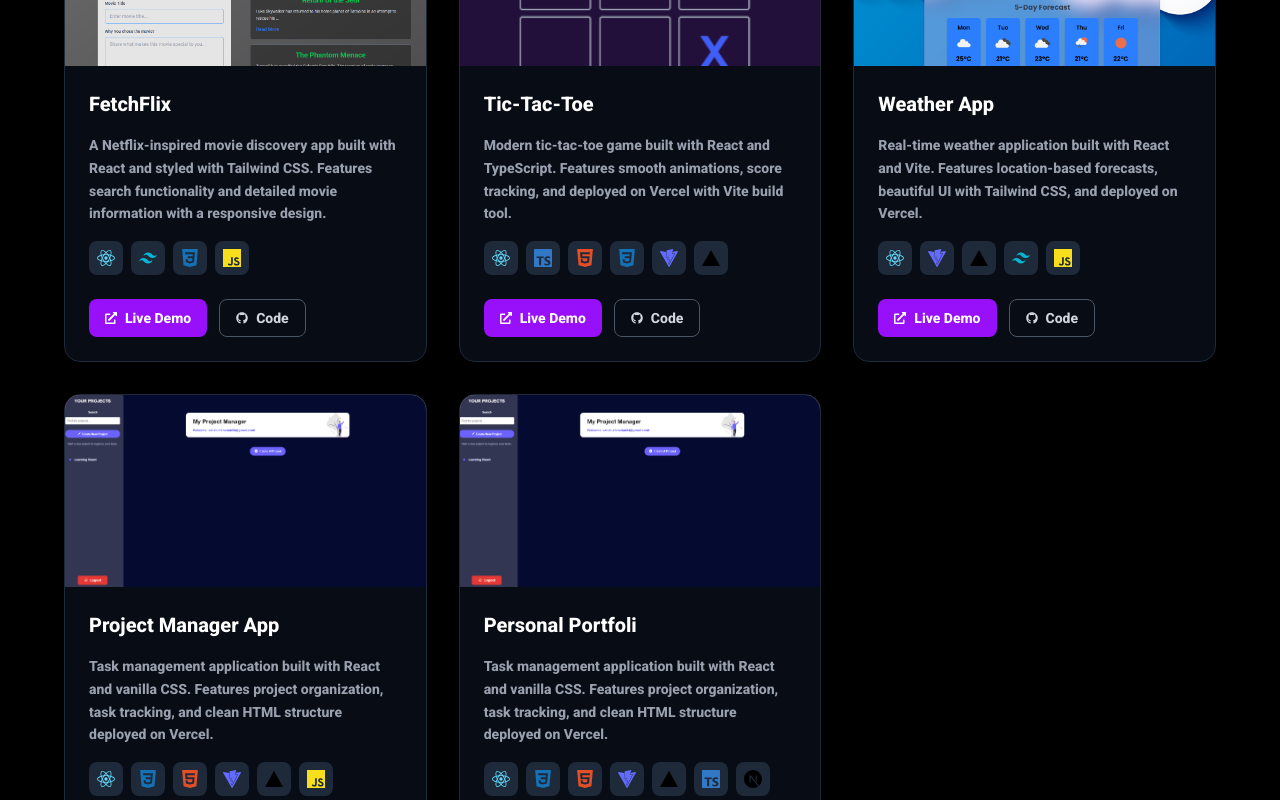
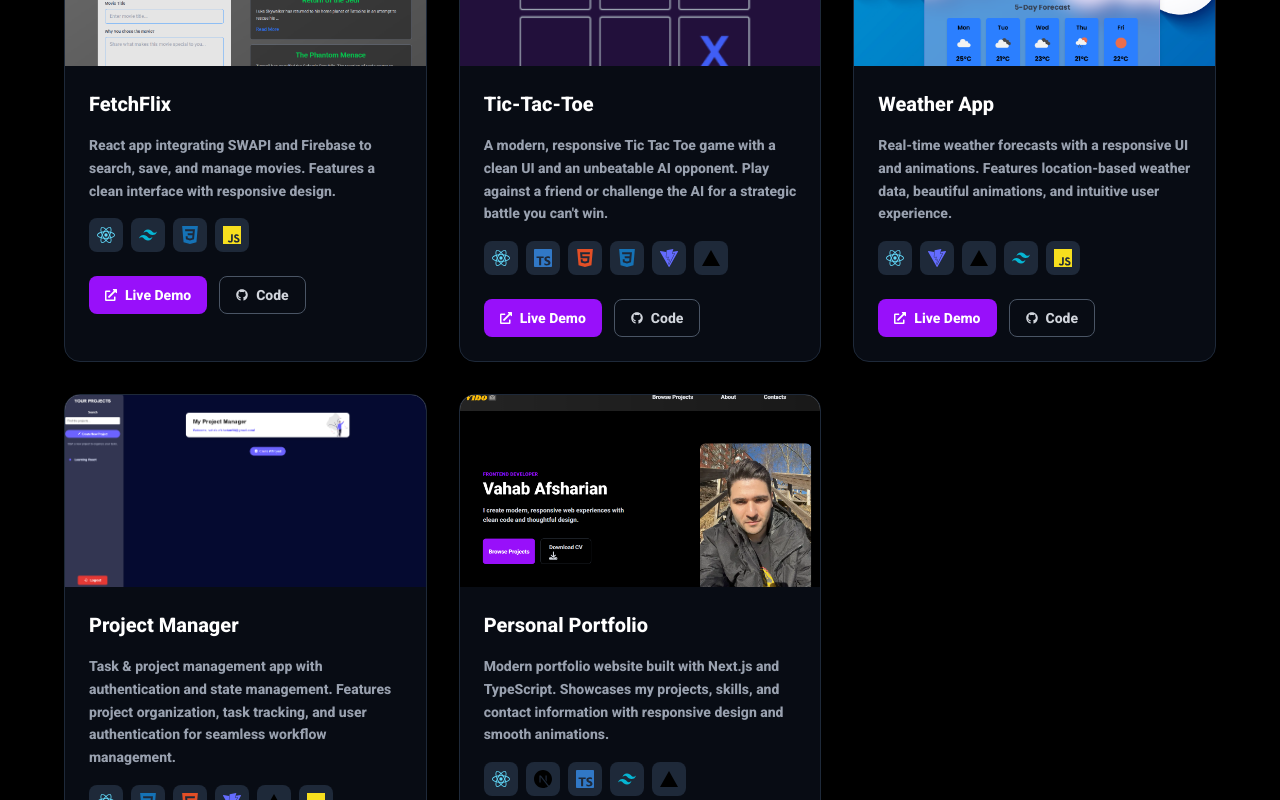
Before and after one commit to viboverse/my-personal-portfolio, a Next.js app: page /projects in a window 1280 px wide. Shown: the part 460-1260 px from the top of the page. Built offline with nearby package versions, Linux system fonts and the light colour scheme.

Commit message:
Add project images and description

```diff
--- a/src/app/projects/page.tsx
+++ b/src/app/projects/page.tsx
@@ -17,7 +17,7 @@ export default function ProjectsPage() {
          id: 1,
          title: "FetchFlix",
          description:
-            "A Netflix-inspired movie discovery app built with React and styled with Tailwind CSS. Features search functionality and detailed movie information with a responsive design.",
+            "React app integrating SWAPI and Firebase to search, save, and manage movies. Features a clean interface with responsive design.",
          image: "/projects/fetchflix.png",
          demoUrl: "https://fetch-movie-app.vercel.app/",
          githubUrl:
@@ -28,7 +28,7 @@ export default function ProjectsPage() {
          id: 2,
          title: "Tic-Tac-Toe",
          description:
-            "Modern tic-tac-toe game built with React and TypeScript. Features smooth animations, score tracking, and deployed on Vercel with Vite build tool.",
+            "A modern, responsive Tic Tac Toe game with a clean UI and an unbeatable AI opponent. Play against a friend or challenge the AI for a strategic battle you can't win.",
          image: "/projects/tic-tac-toe.png",
          demoUrl: "https://tic-tac-toe-bay-mu-94.vercel.app/",
          githubUrl:
@@ -39,7 +39,7 @@ export default function ProjectsPage() {
          id: 3,
          title: "Weather App",
          description:
-            "Real-time weather application built with React and Vite. Features location-based forecasts, beautiful UI with Tailwind CSS, and deployed on Vercel.",
+            "Real-time weather forecasts with a responsive UI and animations. Features location-based weather data, beautiful animations, and intuitive user experience.",
          image: "/projects/weather-app.png",
          demoUrl: "https://react-weather-app-indol-five.vercel.app/",
          githubUrl:
@@ -48,9 +48,9 @@ export default function ProjectsPage() {
       },
       {
          id: 4,
-         title: "Project Manager App",
+         title: "Project Manager",
          description:
-            "Task management application built with React and vanilla CSS. Features project organization, task tracking, and clean HTML structure deployed on Vercel.",
+            "Task & project management app with authentication and state management. Features project organization, task tracking, and user authentication for seamless workflow management.",
          image: "/projects/project-manager-app.png",
          demoUrl: "https://project-manager-app-nine.vercel.app/",
          githubUrl:
@@ -59,21 +59,19 @@ export default function ProjectsPage() {
       },
       {
          id: 5,
-         title: "Personal Portfoli",
+         title: "Personal Portfolio",
          description:
-            "Task management application built with React and vanilla CSS. Features project organization, task tracking, and clean HTML structure deployed on Vercel.",
-         image: "/projects/project-manager-app.png",
-         demoUrl: "https://project-manager-app-nine.vercel.app/",
+            "Modern portfolio website built with Next.js and TypeScript. Showcases my projects, skills, and contact information with responsive design and smooth animations.",
+         image: "/projects/personal-portfolio.png",
+         demoUrl: "https://project-manager-app-nine.vercel.app/", // Update with your actual portfolio URL
          githubUrl:
-            "https://github.com/viboverse/my-portfolio/tree/main/project-manager-app",
+            "https://github.com/viboverse/my-portfolio/tree/main/my-personal-portfolio", // Update with actual portfolio repo
          techStack: [
             SiReact,
-            SiCss3,
-            SiHtml5,
-            SiVite,
+            SiNextdotjs,
+            SiTypescript,
+            SiTailwindcss,
             SiVercel,
-            SiTypescript,
-            SiNextdotjs,
          ],
       },
    ];
```
Also changed, not shown: public/projects/personal-portfolio.png (added).
